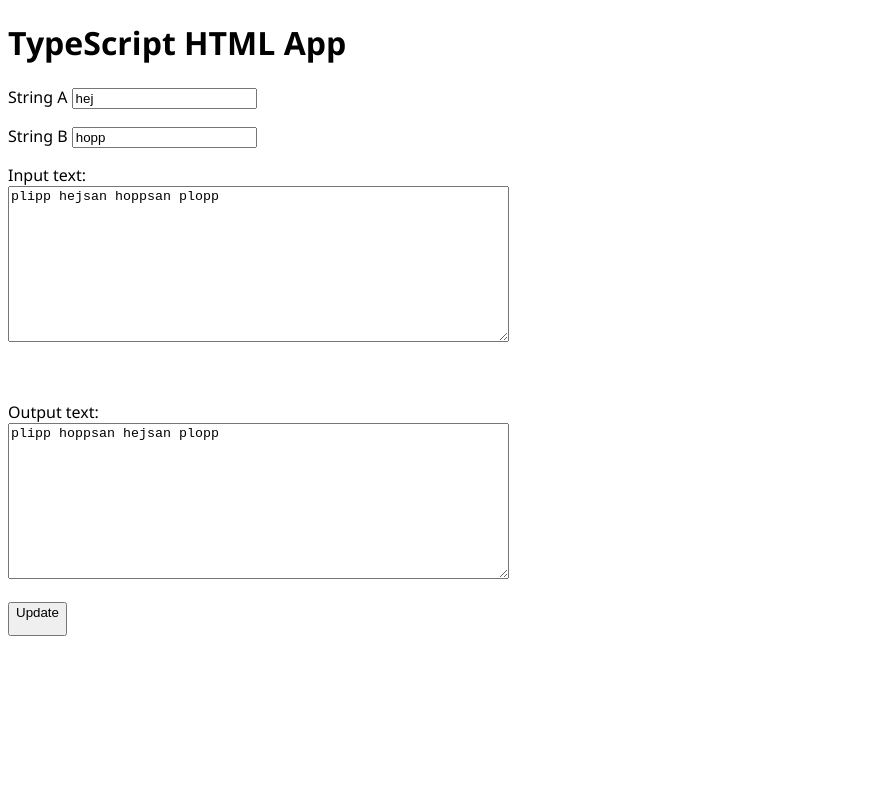
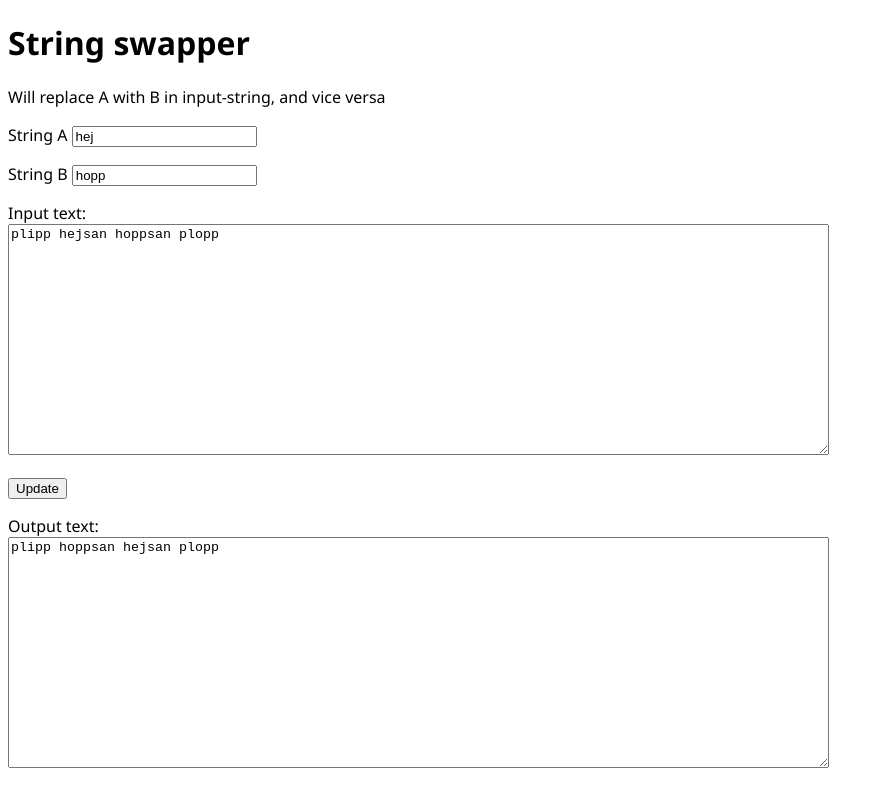
Before and after one commit to leiflundgren/SwapStrings, a plain HTML site: page index.html in a window 1280 px wide. Shown: the whole page, without its empty margins (0-884 px from the left). Drawn offline with Linux system fonts and the light colour scheme.

Commit message:
Updated HTML text

```diff
--- a/index.html
+++ b/index.html
@@ -8,21 +8,20 @@
     <script src="app.js"></script>
 </head>
 <body>
-    <h1>TypeScript HTML App</h1>
-
+    <h1>String swapper</h1>
+    <p>Will replace A with B in input-string, and vice versa</p>
     <div id="content">
         <p>String A <input id="a" width="100" value="hej" /></p>
         <p>String B <input id="b" width="100" value="hopp" /></p>
         <p>
             Input text:<br />
-            <textarea id="input" cols="60" rows="10">plipp hejsan hoppsan plopp</textarea>
+            <textarea id="input" cols="100" rows="15">plipp hejsan hoppsan plopp</textarea>
         </p>
-        <br/>
+        <p><button id="btnUpdate"> Update</button> </p>
         <p>
             Output text:<br />
-            <textarea id="output" cols="60" rows="10">not yet initialzed</textarea>
+            <textarea id="output" cols="100" rows="15">not yet initialzed</textarea>
         </p>
-        <p><button id="btnUpdate" value="buitton text" /> Update </p>
 
     </div>
 </body>
```
